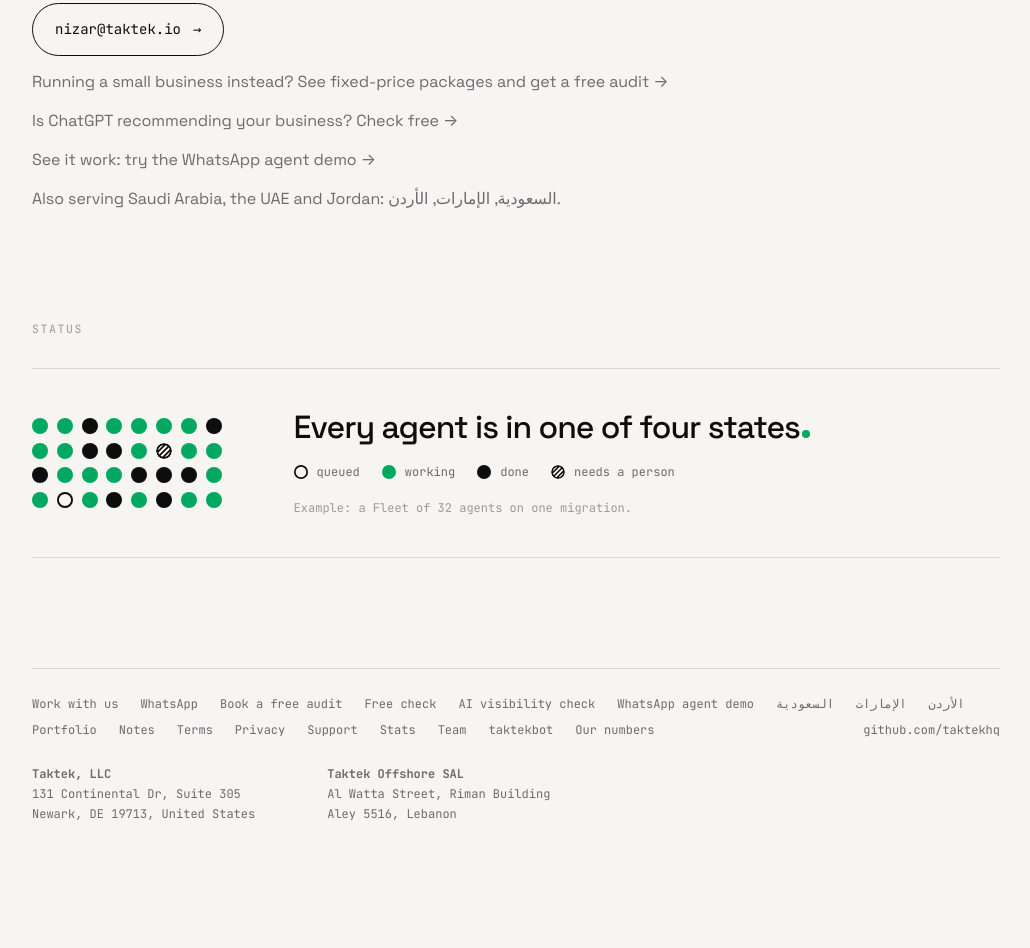
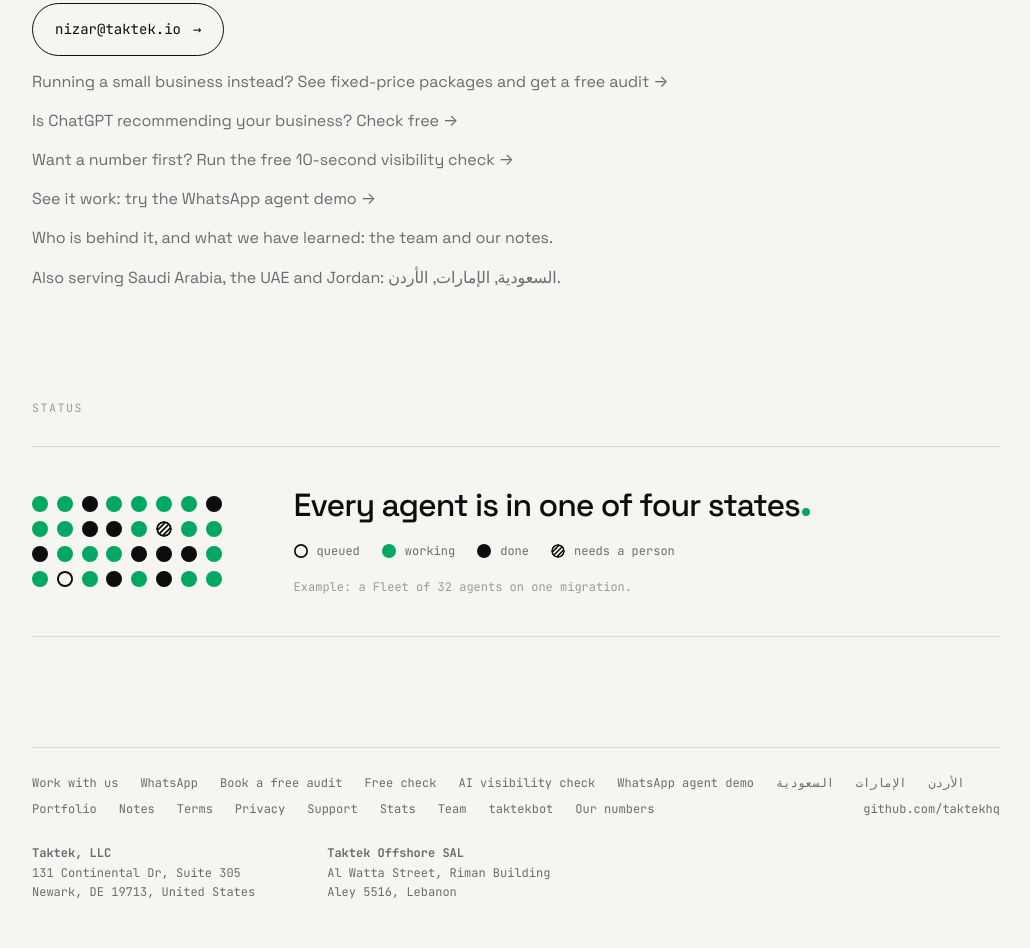
Before and after one commit to taktekhq/taktekhq.github.io, a plain HTML site: page index.html in a window 1280 px wide. Shown: the part 1120-2068 px from the top of the page, without its empty margins (124-1154 px from the left). Before the commit the page ends 1991 px from the top, so only its background shows below. Drawn offline with Linux system fonts and the light colour scheme.

Commit message:
Internal body links to /audit/, /team/, /notes/ from home and /work/

```diff
--- a/index.html
+++ b/index.html
@@ -206,7 +206,9 @@
       <a class="cta" href="mailto:nizar@taktek.io?subject=Hey%20Nizar%21&amp;body=Hey%20Nizar%21%0A%0A">nizar@taktek.io <span aria-hidden="true">&rarr;</span></a>
       <p class="row__desc" style="margin-top:14px">Running a small business instead? <a href="work/">See fixed-price packages and get a free audit →</a></p>
       <p class="row__desc" style="margin-top:8px">Is ChatGPT recommending your business? <a href="ai/">Check free →</a></p>
+      <p class="row__desc" style="margin-top:8px">Want a number first? <a href="audit/">Run the free 10-second visibility check →</a></p>
       <p class="row__desc" style="margin-top:8px">See it work: <a href="whatsapp-agent/">try the WhatsApp agent demo →</a></p>
+      <p class="row__desc" style="margin-top:8px">Who is behind it, and what we have learned: <a href="team/">the team</a> and <a href="notes/">our notes</a>.</p>
       <p class="row__desc" style="margin-top:8px">Also serving Saudi Arabia, the UAE and Jordan: <a href="sa/">السعودية</a>, <a href="ae/">الإمارات</a>, <a href="jo/">الأردن</a>.</p>
     </section>
 
```
Also changed, not shown: work/index.html (+1 -1 lines).
